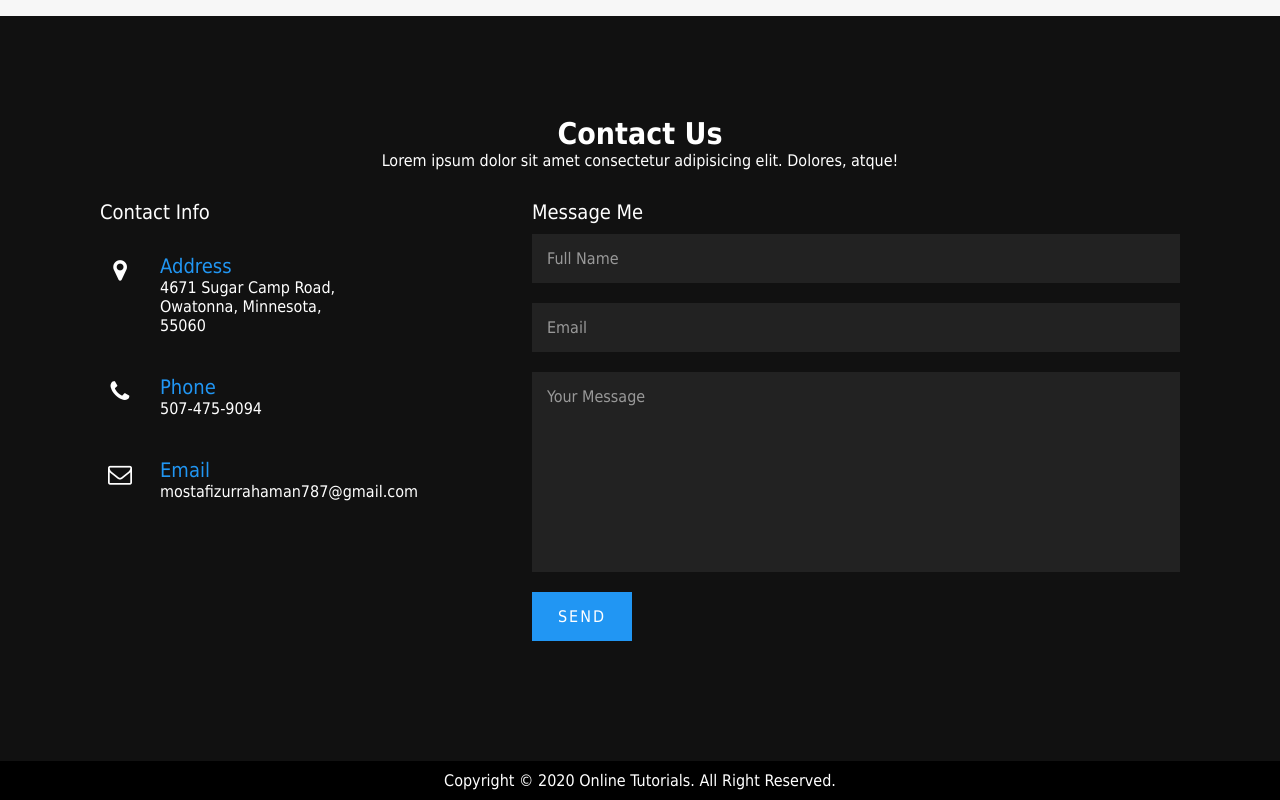
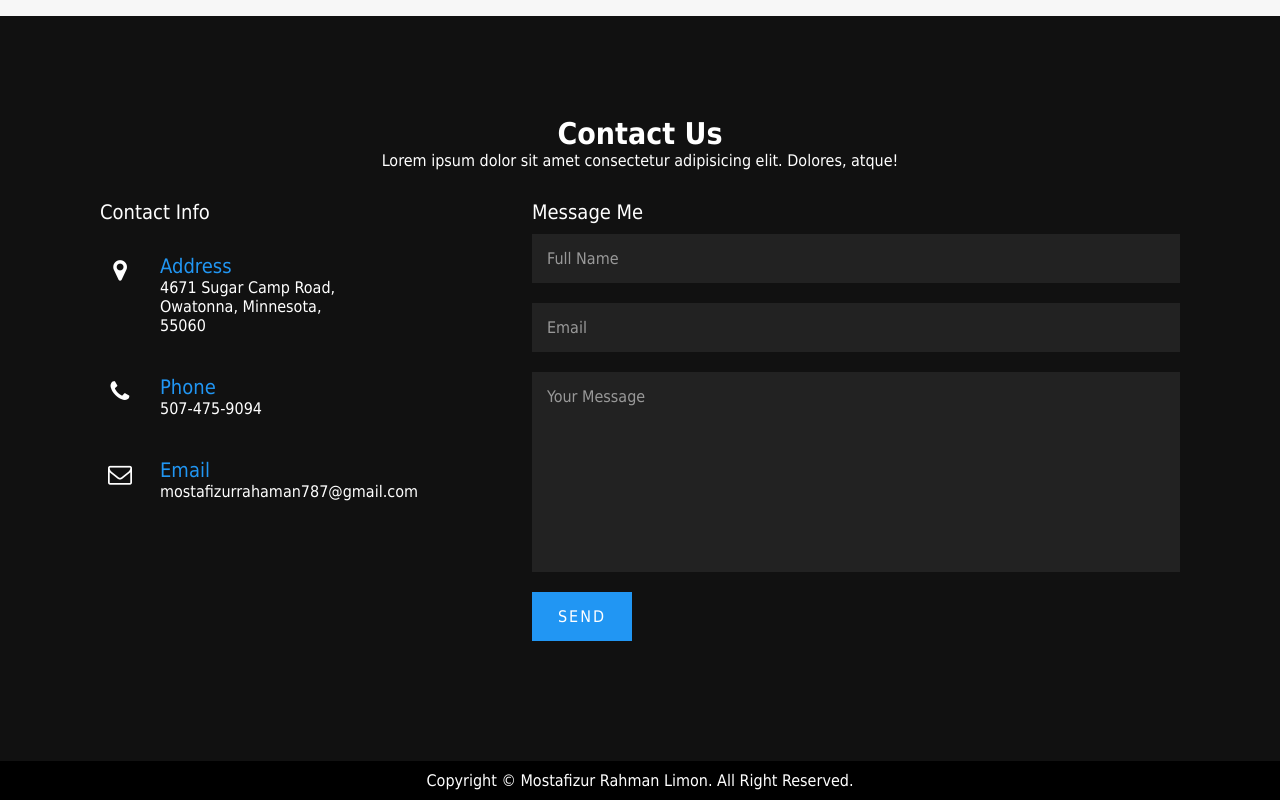
Before and after one commit to toufiq007/Portfolio-Website, a plain HTML site: page index.html in a window 1280 px wide. Shown: the part 4750-5550 px from the top of the page. Drawn offline with Linux system fonts and the light colour scheme; some packages are replaced by stand-ins of ours; a script that the page names is missing.

Commit message:
modify one line

```diff
--- a/index.html
+++ b/index.html
@@ -220,7 +220,7 @@
 
     <!-- Start copyright section -->
     <div class="copyright">
-        <p>Copyright &copy 2020 Online Tutorials. All Right Reserved.</p>
+        <p>Copyright &copy Mostafizur Rahman Limon. All Right Reserved.</p>
     </div>
     <!-- End copyright section -->
 
```
